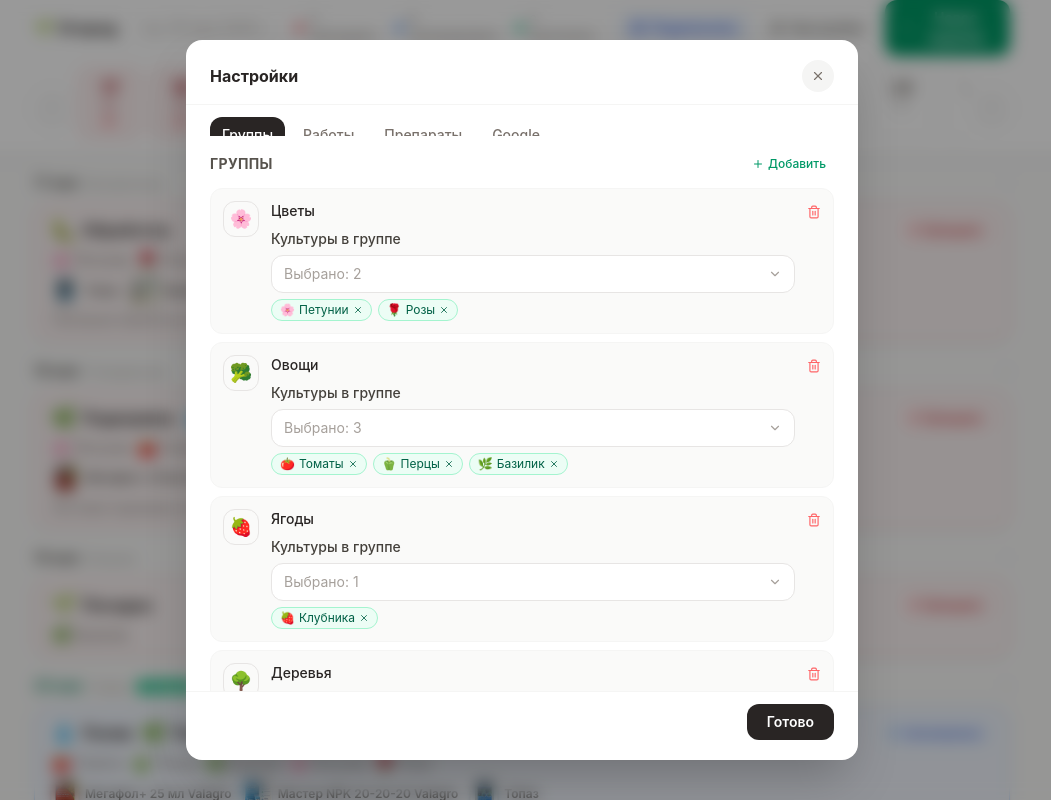
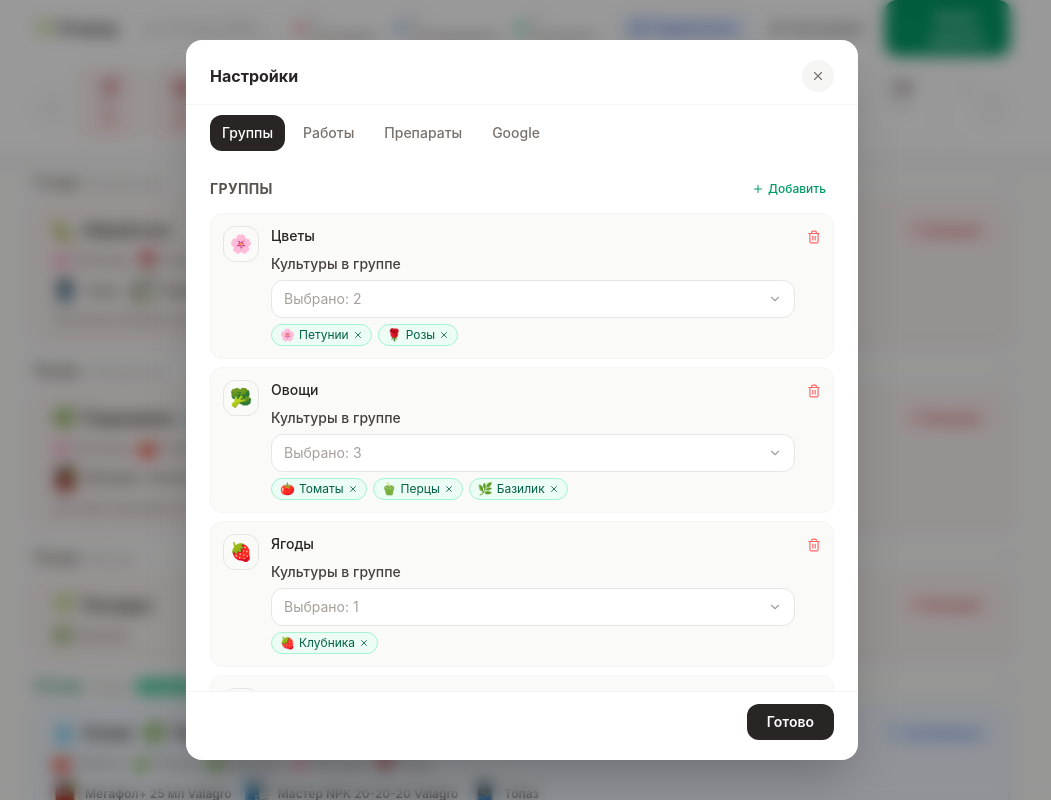
Before and after one commit to artemtraino-code/garden-calendar-app, a React (Vite) app: page / in a window 1280 px wide. Both pictures are taken after a click on the button "Настройки". Shown: the top 800 px of the page, without its empty margins (118-1169 px from the left). Built offline with nearby package versions, Linux system fonts and the light colour scheme.

Commit message:
Prevent settings tabs from overlapping content

```diff
--- a/src/components/SettingsDialog.tsx
+++ b/src/components/SettingsDialog.tsx
@@ -192,7 +192,7 @@ export function SettingsDialog({
         </div>
 
         {/* Tabs */}
-        <div className="flex gap-1.5 px-4 sm:px-6 pt-3 pb-2 overflow-x-auto overscroll-x-contain [-ms-overflow-style:none] [scrollbar-width:none] [&::-webkit-scrollbar]:hidden">
+        <div className="flex h-14 min-h-14 items-center gap-1.5 px-4 sm:px-6 overflow-x-auto overflow-y-visible overscroll-x-contain [-ms-overflow-style:none] [scrollbar-width:none] [&::-webkit-scrollbar]:hidden">
           {TABS.map((t) => (
             <button
               key={t.id}
```
